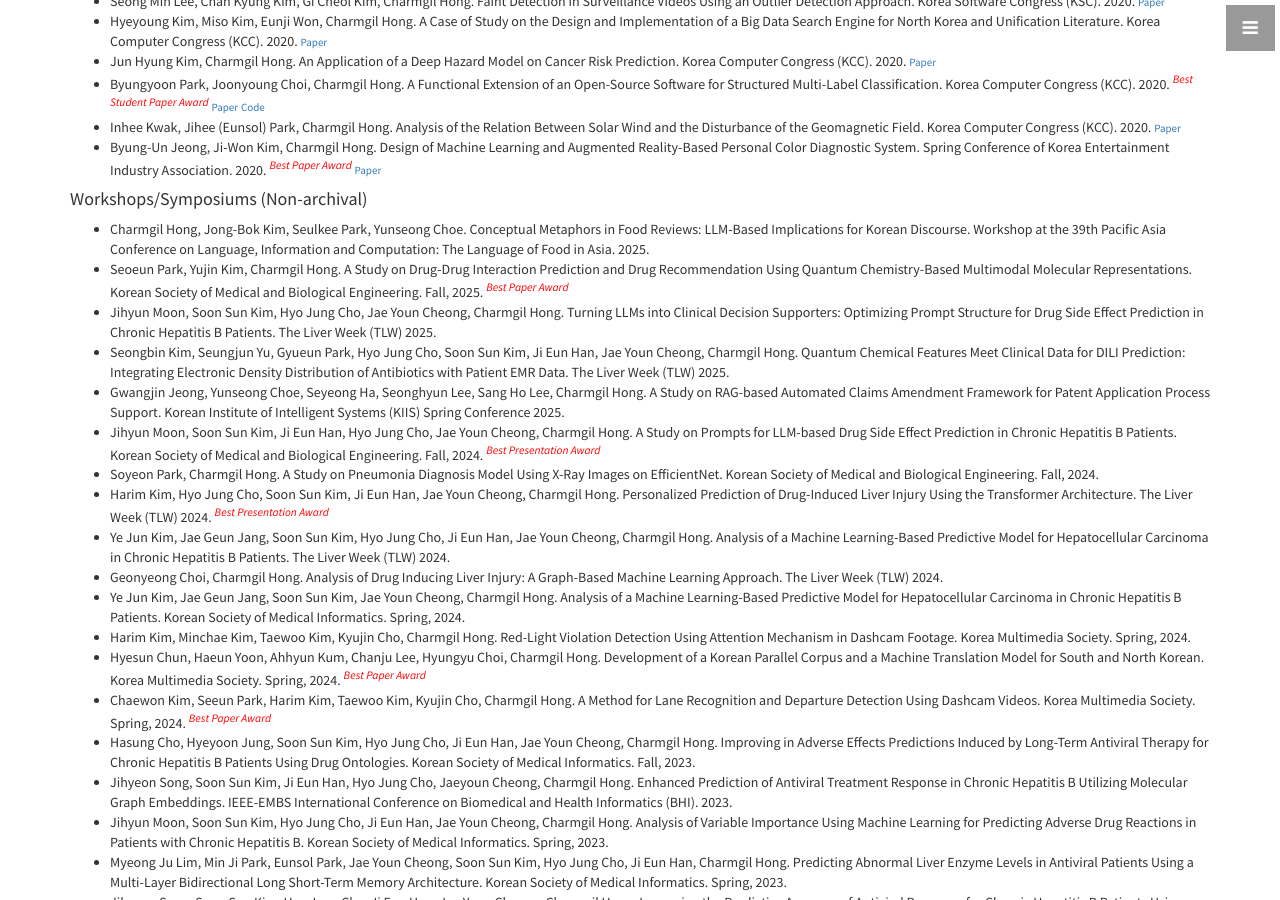
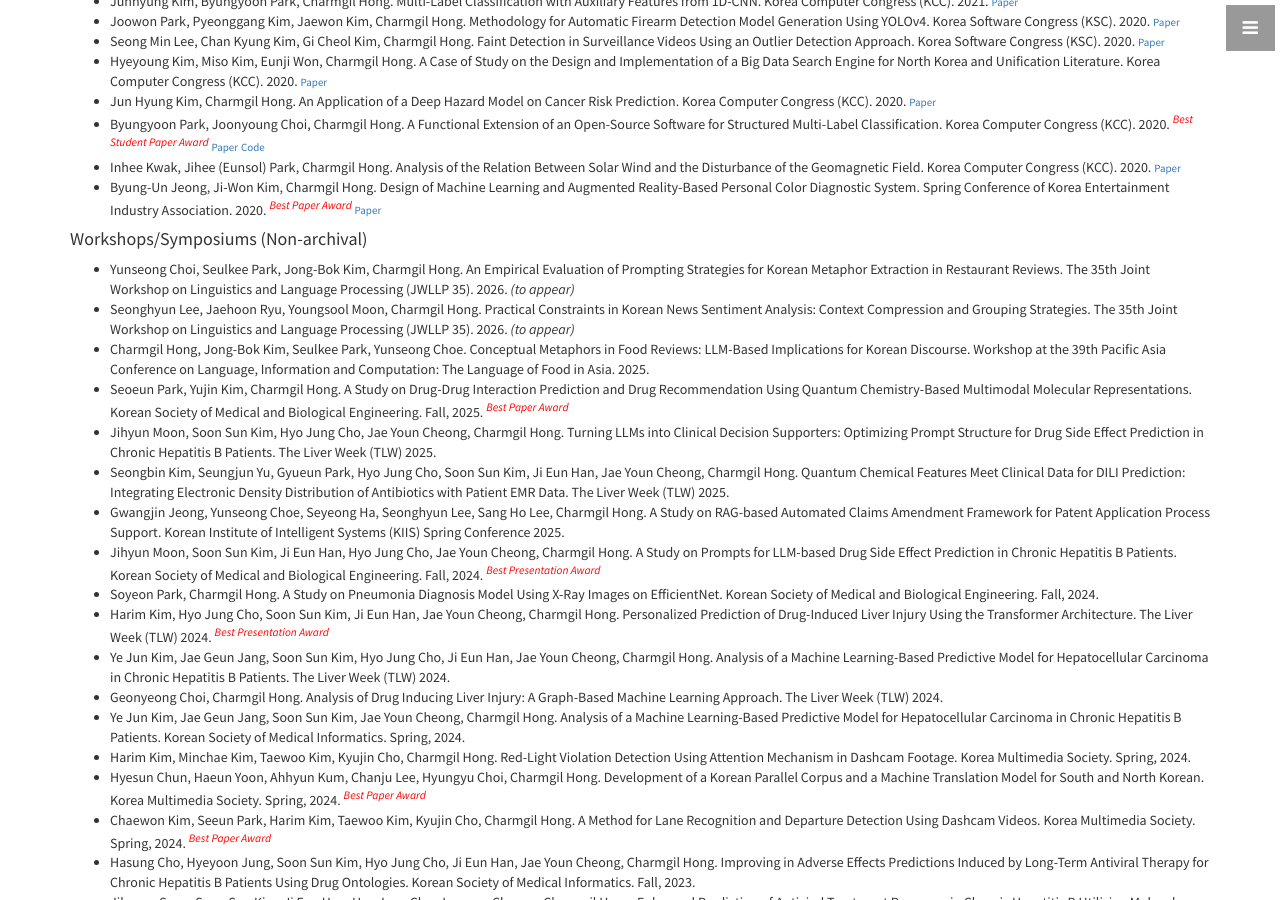
Before and after one commit to nth221/nth221.github.io, a Jekyll site: the page built from index.html, in a window 1280 px wide and 900 px high, scrolled down 5549 px. Built offline with Jekyll 4.4.1, drawn with Linux system fonts in a browser that asks for light colours; some of the changed text lies outside the part shown.

Commit message:
modified:   _includes/portfolio.html

```diff
--- a/_includes/portfolio.html
+++ b/_includes/portfolio.html
@@ -9,8 +9,13 @@
           <div class="col-lg-12 text-justify">
             <h4>International</h4>
             <ul class="publication-list">
-              <li>Yujin Kim, Chongmyung Kwon, Seoeun Park, Charmgil Hong. Multimodal Drug Recommendation with Quantum Chemical Molecular Representations. International Conference on Database Systems for Advanced Applications (DASFAA). 2026. <em>(to appear)</em>
+              <li>Yujin Kim, Chongmyung Kwon, Seoeun Park, Charmgil Hong. Multimodal Drug Recommendation with Quantum Chemical Molecular Representations. International Conference on Database Systems for Advanced Applications (DASFAA). 2026.
+              	<em>(to appear)</em>
               </li>
+              <li>Eunchan Jung, Eunseo Jeong, Ulim Lee, Youngjun Shim, Charmgil Hong. Content-Grounded Semantic Identifier Construction for Surveillance Video Indexing. The 12th International Workshop on Big Data Management and Service (BDMS) at DASFAA. 2026.
+              	<em>(to appear)</em>
+              </li>
+              <!-- 2025 -->
               <li>Chongmyung Kwon, Yujin Kim, Seoeun Park, Yunji Lee, Charmgil Hong. MMM: Quantum-Chemical Molecular Representation Learning for Combinatorial Drug Recommendation. International Workshop on Predictive Intelligence In Medicine at MICCAI (PRIME-MICCAI). 2025.
               	<span class="res"><a href="https://link.springer.com/chapter/10.1007/978-3-032-07904-6_21" target="_blank">Paper</a></span>
               	<span class="res"><a href="/files/arx/slides_PRIME2025_MMM.pdf" target="_blank">Slides</a></span>
@@ -157,6 +162,9 @@
             </ul>
             <h4>Workshops/Symposiums (Non-archival)</h4>
             <ul class="publication-list">
+              <li>Yunseong Choi, Seulkee Park, Jong-Bok Kim, Charmgil Hong. An Empirical Evaluation of Prompting Strategies for Korean Metaphor Extraction in Restaurant Reviews. The 35th Joint Workshop on Linguistics and Language Processing (JWLLP 35). 2026. <em>(to appear)</em></li>
+              <li>Seonghyun Lee, Jaehoon Ryu, Youngsool Moon, Charmgil Hong. Practical Constraints in Korean News Sentiment Analysis: Context Compression and Grouping Strategies. The 35th Joint Workshop on Linguistics and Language Processing (JWLLP 35). 2026. <em>(to appear)</em></li>
+              <!-- 2025 -->
               <li>Charmgil Hong, Jong-Bok Kim, Seulkee Park, Yunseong Choe. Conceptual Metaphors in Food Reviews: LLM-Based Implications for Korean Discourse. Workshop at the 39th Pacific Asia Conference on Language, Information and Computation: The Language of Food in Asia. 2025.</li>
               <li>Seoeun Park, Yujin Kim, Charmgil Hong. A Study on Drug-Drug Interaction Prediction and Drug Recommendation Using Quantum Chemistry-Based Multimodal Molecular Representations. Korean Society of Medical and Biological Engineering. Fall, 2025. <span class="award"><em>Best Paper Award</em></span></li>
               <li>Jihyun Moon, Soon Sun Kim, Hyo Jung Cho, Jae Youn Cheong, Charmgil Hong. Turning LLMs into Clinical Decision Supporters: Optimizing Prompt Structure for Drug Side Effect Prediction in Chronic Hepatitis B Patients. The Liver Week (TLW) 2025.</li>
```
